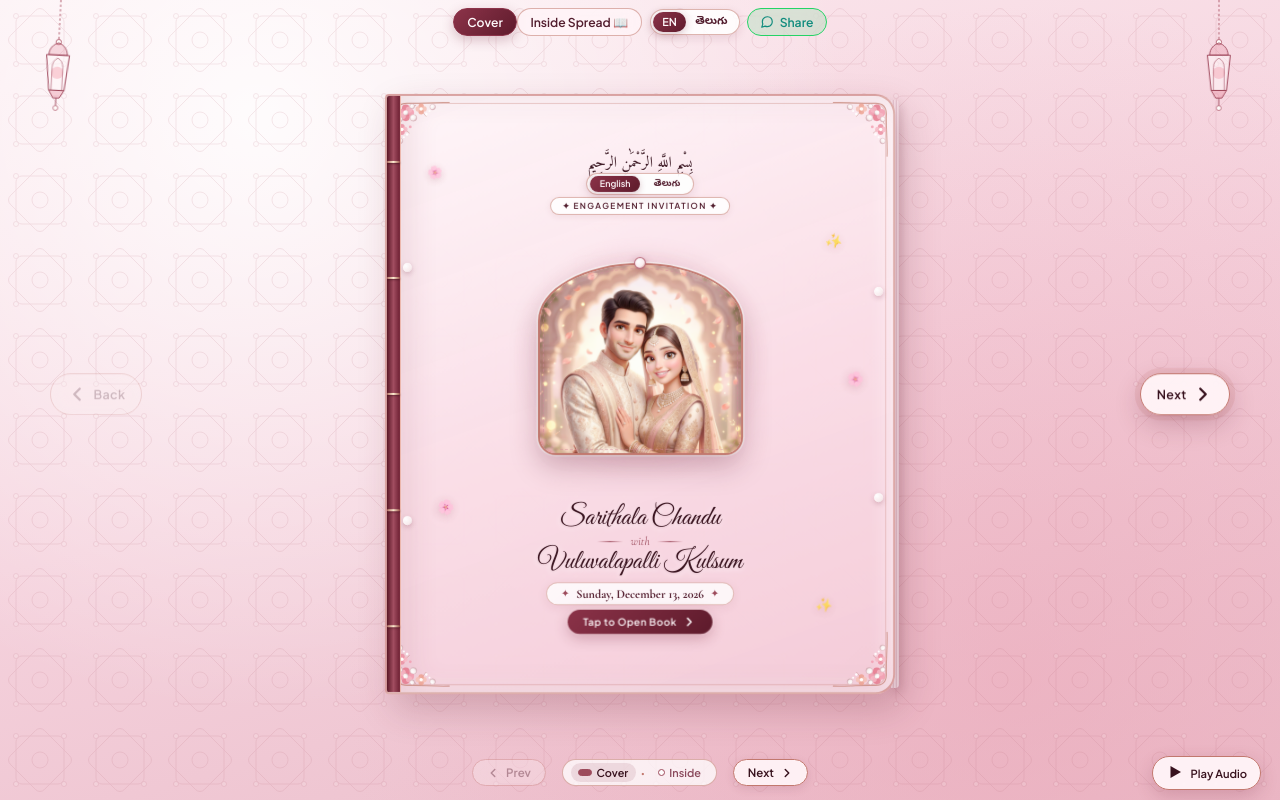
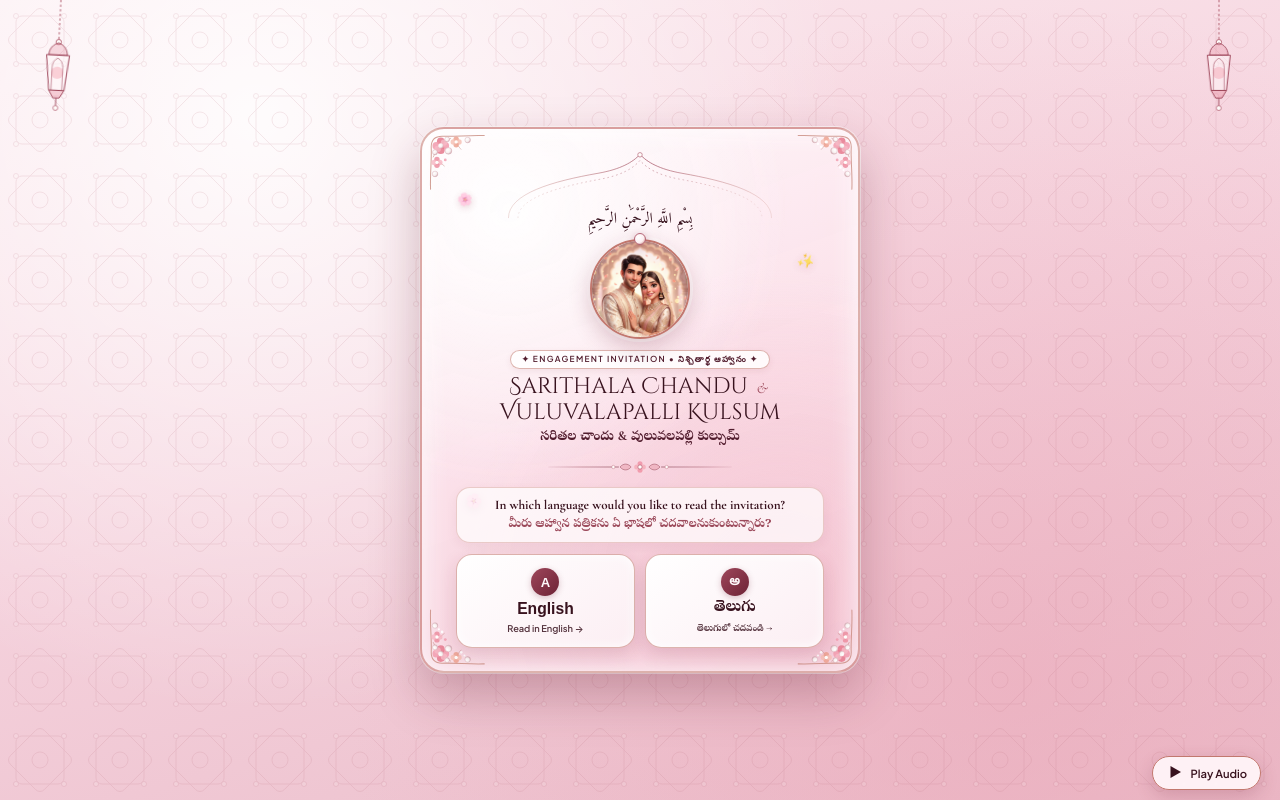
Before and after one commit to Chandu1123/Engagement_invitation, a React (Vite) app: page / in a window 1280 px wide. Built offline with nearby package versions, Linux system fonts and the light colour scheme; the HTML template or start-up script is replaced by a standard one.

Commit message:
Add welcome language selection screen before viewing book and update Telugu name to సరితల చాందు

```diff
--- a/src/components/InvitationBook.jsx
+++ b/src/components/InvitationBook.jsx
@@ -127,15 +127,17 @@ function CelestialCountdownDial({
  * InvitationBook
  *
  * Interactive Luxury Handcrafted Floral-Resin & Pearl Engagement Invitation Book:
- * - Bilingual Support: Instant toggle between English ('en') and Telugu ('te' - తెలుగు).
- * - Guaranteed to ALWAYS start on the Front Cover (Face of the Book) on both Phone and Desktop.
+ * - Starts with a Royal Welcome Language Gate asking the guest whether they want to read in English or Telugu (తెలుగు).
+ * - After selecting a language, unveils the Front Cover (Face of the Book) in their chosen language.
  * - Mobile View: 3D Page-Turning Hardcover Book (Cover -> Blessings -> Venue & Maps).
  * - Desktop View: Centered closed cover unfolding into a 2-sided open book spread.
- * - Creative Celestial Pearl & Rose-Gold Medallion Dials for the live countdown.
  */
 export default function InvitationBook({ config, onFirstOpen }) {
   const { couple, welcome, greeting, date, venue, dua, sharing, translations } =
     config;
+
+  // Step 0: Ask the user which language they want to read BEFORE showing the book
+  const [hasChosenLanguage, setHasChosenLanguage] = useState(false);
 
   // Language state: 'en' (English) or 'te' (Telugu)
   const [language, setLanguage] = useState('en');
@@ -238,8 +240,22 @@ export default function InvitationBook({ config, onFirstOpen }) {
     }
   }, [onFirstOpen]);
 
+  // Handler when the guest chooses their language on the initial welcome gate
+  const handleInitialLanguageChoice = (langCode) => {
+    lastNavTimeRef.current = Date.now();
+    setLanguage(langCode);
+    setIsOpen(false);
+    setMobilePage(0);
+    setHasChosenLanguage(true);
+    triggerOpenAudio();
+  };
+
   // Desktop open / close
   const handleOpenDesktop = useCallback(() => {
+    const now = Date.now();
+    if (now - lastNavTimeRef.current < 350) return;
+    lastNavTimeRef.current = now;
+
     if (!isOpen) {
       triggerOpenAudio();
     }
@@ -248,6 +264,10 @@ export default function InvitationBook({ config, onFirstOpen }) {
   }, [isOpen, triggerOpenAudio]);
 
   const handleCloseDesktop = useCallback(() => {
+    const now = Date.now();
+    if (now - lastNavTimeRef.current < 350) return;
+    lastNavTimeRef.current = now;
+
     setIsOpen(false);
     setMobilePage(0);
   }, []);
@@ -271,6 +291,7 @@ export default function InvitationBook({ config, onFirstOpen }) {
   );
 
   const handleNext = useCallback(() => {
+    if (!hasChosenLanguage) return;
     if (isMobile) {
       if (mobilePage < 2) {
         handleGoToMobilePage(mobilePage + 1);
@@ -278,9 +299,16 @@ export default function InvitationBook({ config, onFirstOpen }) {
     } else {
       handleOpenDesktop();
     }
-  }, [isMobile, mobilePage, handleGoToMobilePage, handleOpenDesktop]);
+  }, [
+    hasChosenLanguage,
+    isMobile,
+    mobilePage,
+    handleGoToMobilePage,
+    handleOpenDesktop,
+  ]);
 
   const handlePrev = useCallback(() => {
+    if (!hasChosenLanguage) return;
     if (isMobile) {
       if (mobilePage > 0) {
         handleGoToMobilePage(mobilePage - 1);
@@ -288,11 +316,12 @@ export default function InvitationBook({ config, onFirstOpen }) {
     } else {
       handleCloseDesktop();
     }
-  }, [isMobile, mobilePage, handleGoToMobilePage, handleCloseDesktop]);
+  }, [hasChosenLanguage, isMobile, mobilePage, handleGoToMobilePage, handleCloseDesktop]);
 
   // Keyboard navigation
   useEffect(() => {
     const handleKeyDown = (e) => {
+      if (!hasChosenLanguage) return;
       if (e.key === 'ArrowRight' || e.key === ' ' || e.key === 'Enter') {
         handleNext();
       } else if (e.key === 'ArrowLeft' || e.key === 'Escape') {
@@ -301,16 +330,17 @@ export default function InvitationBook({ config, onFirstOpen }) {
     };
     window.addEventListener('keydown', handleKeyDown);
     return () => window.removeEventListener('keydown', handleKeyDown);
-  }, [handleNext, handlePrev]);
+  }, [hasChosenLanguage, handleNext, handlePrev]);
 
   // Mobile touch swipe gestures
   const handleTouchStart = (e) => {
+    if (!hasChosenLanguage) return;
     touchStartXRef.current = e.touches[0].clientX;
     touchStartYRef.current = e.touches[0].clientY;
   };
 
   const handleTouchEnd = (e) => {
-    if (touchStartXRef.current === null) return;
+    if (!hasChosenLanguage || touchStartXRef.current === null) return;
     const deltaX = e.changedTouches[0].clientX - touchStartXRef.current;
     const deltaY = Math.abs(
       e.changedTouches[0].clientY - (touchStartYRef.current || 0)
@@ -323,7 +353,7 @@ export default function InvitationBook({ config, onFirstOpen }) {
     touchStartYRef.current = null;
   };
 
-  // Language switch handler (stops propagation so tapping on the cover doesn't flip page)
+  // Language switch handler once inside the book
   const handleSelectLanguage = (langCode, e) => {
     if (e) e.stopPropagation();
     setLanguage(langCode);
@@ -340,10 +370,107 @@ export default function InvitationBook({ config, onFirstOpen }) {
   };
 
   // --------------------------------------------------------------------------
+  // STEP 0: PRE-BOOK LANGUAGE SELECTION WELCOME SCREEN
+  // --------------------------------------------------------------------------
+  if (!hasChosenLanguage) {
+    return (
+      <div className="twoside-book-viewport lang-gate-viewport">
+        <div
+          className="language-welcome-gate"
+          role="dialog"
+          aria-modal="true"
+          aria-labelledby="lang-gate-title"
+        >
+          <CornerOrnament position="top-left" />
+          <CornerOrnament position="top-right" />
+          <CornerOrnament position="bottom-left" />
+          <CornerOrnament position="bottom-right" />
+          <MosqueArchCrown className="page-arch" />
+
+          {/* Ambient Floating Rose Petals & Sparkles */}
+          <div className="cover-ambient-effects" aria-hidden="true">
+            <span className="floating-petal petal-1">🌸</span>
+            <span className="floating-petal petal-2">✨</span>
+            <span className="floating-petal petal-3">🌸</span>
+            <span className="floating-petal petal-4">✨</span>
+          </div>
+
+          <div className="lang-gate-body">
+            <p className="arabic-bismillah-cover" lang="ar" dir="rtl">
+              {welcome.bismillahArabic}
+            </p>
+
+            {/* 3D Couple Cameo Preview */}
+            <div className="lang-gate-cameo-wrap">
+              <span className="portrait-crown-pearl" aria-hidden="true" />
+              <div className="lang-gate-cameo">
+                <img
+                  src="./images/couple-3d.png"
+                  alt="Sarithala Chandu & Vuluvalapalli Kulsum"
+                  className="lang-gate-cameo-img"
+                />
+              </div>
+            </div>
+
+            {/* Bilingual Couple Header */}
+            <div className="lang-gate-couple-header">
+              <span className="welcome-badge-cover">
+                ✦ Engagement Invitation • నిశ్చితార్థ ఆహ్వానం ✦
+              </span>
+              <h1 id="lang-gate-title" className="lang-gate-names-en">
+                Sarithala Chandu <span>&amp;</span> Vuluvalapalli Kulsum
+              </h1>
+              <p className="lang-gate-names-te" lang="te">
+                సరితల చాందు &amp; వులువలపల్లి కుల్సుమ్
+              </p>
+            </div>
+
+            <FloralGoldDivider />
+
+            {/* Bilingual Prompt */}
+            <div className="lang-gate-prompt-box">
+              <p className="lang-gate-prompt-en">
+                In which language would you like to read the invitation?
+              </p>
+              <p className="lang-gate-prompt-te" lang="te">
+                మీరు ఆహ్వాన పత్రికను ఏ భాషలో చదవాలనుకుంటున్నారు?
+              </p>
+            </div>
+
+            {/* Two Luxury Language Choice Cards/Buttons */}
+            <div className="lang-gate-choice-grid">
+              <button
+                type="button"
+                className="lang-choice-card lang-choice-card--en"
+                onClick={() => handleInitialLanguageChoice('en')}
+              >
+                <span className="lang-choice-badge">A</span>
+                <span className="lang-choice-main">English</span>
+                <span className="lang-choice-sub">Read in English →</span>
+              </button>
+
+              <button
+                type="button"
+                className="lang-choice-card lang-choice-card--te"
+                onClick={() => handleInitialLanguageChoice('te')}
+                lang="te"
+              >
+                <span className="lang-choice-badge">అ</span>
+                <span className="lang-choice-main">తెలుగు</span>
+                <span className="lang-choice-sub">తెలుగులో చదవండి →</span>
+              </button>
+            </div>
+          </div>
+        </div>
+      </div>
+    );
+  }
+
+  // --------------------------------------------------------------------------
   // SHARED PAGE CONTENT RENDERERS
   // --------------------------------------------------------------------------
 
-  // 1. FRONT COVER (Face of the Book with 3D Animated Couple & Language Selector)
+  // 1. FRONT COVER (Face of the Book with 3D Animated Couple)
   const renderCoverContent = () => (
     <>
       <div className="cover-spine-trim" aria-hidden="true">
@@ -378,39 +505,11 @@ export default function InvitationBook({ config, onFirstOpen }) {
       </div>
 
       <div className="page-body cover-page-body">
-        {/* Top Bismillah Calligraphy & Language Selector */}
+        {/* Top Bismillah Calligraphy & Badge */}
         <div className="cover-header-group">
           <p className="arabic-bismillah-cover" lang="ar" dir="rtl">
             {welcome.bismillahArabic}
           </p>
-
-          {/* Interactive Language Selector Pill right on the Cover */}
-          <div
-            className="cover-lang-selector"
-            role="group"
-            aria-label="Choose Language / భాషను ఎంచుకోండి"
-            onClick={(e) => e.stopPropagation()}
-          >
-            <button
-              type="button"
-              className={`cover-lang-btn ${
-                language === 'en' ? 'cover-lang-btn--active' : ''
-              }`}
-              onClick={(e) => handleSelectLanguage('en', e)}
-            >
-              English
-            </button>
-            <button
-              type="button"
-              className={`cover-lang-btn cover-lang-btn--te ${
-                language === 'te' ? 'cover-lang-btn--active' : ''
-              }`}
-              onClick={(e) => handleSelectLanguage('te', e)}
-              lang="te"
-            >
-              తెలుగు
-            </button>
-          </div>
 
           <span className="welcome-badge-cover">
             ✦ {t.badgeText || welcome.badgeText} ✦
@@ -823,7 +922,7 @@ export default function InvitationBook({ config, onFirstOpen }) {
   };
 
   // --------------------------------------------------------------------------
-  // RENDER COMPONENT
+  // RENDER COMPONENT (BOOK VIEWPORT)
   // --------------------------------------------------------------------------
   const isBackDisabled = isMobile ? mobilePage === 0 : !isOpen;
   const isNextDisabled = isMobile ? mobilePage === 2 : isOpen;
--- a/src/config.js
+++ b/src/config.js
@@ -139,7 +139,7 @@ const invitationConfig = {
     te: {
       langLabel: "తెలుగు",
       readInPrompt: "భాష:",
-      groomName: "సరితల చందు",
+      groomName: "సరితల చాందు",
       brideName: "వులువలపల్లి కుల్సుమ్",
       withConjunction: "మరియు",
       groomRole: "వరుడు",
@@ -167,7 +167,7 @@ const invitationConfig = {
       openMapsBtn: "గూగుల్ మ్యాప్స్ లొకేషన్ చూడండి",
       shareWhatsAppBtn: "వాట్సాప్‌లో షేర్ చేయండి",
       whatsappShareText:
-        "✨ *బిస్మిల్లాహిర్ రహ్మానిర్ రహీమ్* ✨\n\nఅస్సలాము అలైకుమ్! *డిసెంబర్ 13, 2026 (ఆదివారం)* నాడు జరగబోయే *సరితల చందు & వులువలపల్లి కుల్సుమ్* గారి నిశ్చితార్థ వేడుకకు మిమ్మల్ని సాదరంగా ఆహ్వానిస్తున్నాము.\n\n📍 *వేదిక లొకేషన్:* https://maps.app.goo.gl/TFqwUZuLNMvgzB3x8\n\nఆహ్వాన పత్రికను ఇక్కడ చూడండి:",
+        "✨ *బిస్మిల్లాహిర్ రహ్మానిర్ రహీమ్* ✨\n\nఅస్సలాము అలైకుమ్! *డిసెంబర్ 13, 2026 (ఆదివారం)* నాడు జరగబోయే *సరితల చాందు & వులువలపల్లి కుల్సుమ్* గారి నిశ్చితార్థ వేడుకకు మిమ్మల్ని సాదరంగా ఆహ్వానిస్తున్నాము.\n\n📍 *వేదిక లొకేషన్:* https://maps.app.goo.gl/TFqwUZuLNMvgzB3x8\n\nఆహ్వాన పత్రికను ఇక్కడ చూడండి:",
       navCover: "ముఖచిత్రం",
       navBlessings: "ఆశీస్సులు",
       navVenue: "వేదిక",
--- a/src/index.css
+++ b/src/index.css
@@ -2339,3 +2339,222 @@ body {
     font-size: clamp(1.08rem, 2.25vh, 1.38rem);
   }
 }
+
+
+/* ==========================================================================
+   STEP 0: INITIAL LANGUAGE SELECTION WELCOME GATE (.language-welcome-gate)
+   ========================================================================== */
+
+.lang-gate-viewport {
+  display: flex;
+  align-items: center;
+  justify-content: center;
+  padding: 0.75rem;
+}
+
+.language-welcome-gate {
+  position: relative;
+  width: min(92vw, 440px);
+  max-height: 88dvh;
+  padding: clamp(1rem, 2.8vh, 1.75rem) clamp(1rem, 3.5vw, 1.65rem);
+  border-radius: 24px;
+  background:
+    radial-gradient(circle at 20% 15%, rgba(255, 255, 255, 0.94) 0%, transparent 48%),
+    radial-gradient(circle at 82% 85%, rgba(242, 182, 198, 0.48) 0%, transparent 55%),
+    linear-gradient(
+      160deg,
+      rgba(255, 247, 250, 0.99) 0%,
+      rgba(251, 224, 233, 0.97) 52%,
+      rgba(244, 204, 217, 0.98) 100%
+    );
+  border: 2px solid var(--resin-border);
+  box-shadow:
+    0 22px 50px rgba(90, 22, 40, 0.28),
+    0 0 0 1px rgba(255, 255, 255, 0.65),
+    inset 0 0 28px rgba(255, 255, 255, 0.85);
+  display: flex;
+  flex-direction: column;
+  align-items: center;
+  justify-content: center;
+  text-align: center;
+  overflow: hidden;
+  z-index: 40;
+  animation: gateUnveil 0.55s cubic-bezier(0.22, 1, 0.36, 1);
+}
+
+@keyframes gateUnveil {
+  0% {
+    opacity: 0;
+    transform: translateY(12px) scale(0.96);
+  }
+  100% {
+    opacity: 1;
+    transform: translateY(0) scale(1);
+  }
+}
+
+.lang-gate-body {
+  position: relative;
+  z-index: 6;
+  width: 100%;
+  display: flex;
+  flex-direction: column;
+  align-items: center;
+  gap: clamp(0.35rem, 1.1vh, 0.65rem);
+}
+
+.lang-gate-cameo-wrap {
+  position: relative;
+  margin: 0.1rem 0;
+}
+
+.lang-gate-cameo {
+  width: clamp(78px, 12.5vh, 102px);
+  height: clamp(78px, 12.5vh, 102px);
+  border-radius: 50%;
+  overflow: hidden;
+  border: 2.5px solid var(--rose-gold-primary);
+  box-shadow:
+    0 8px 22px rgba(110, 35, 54, 0.24),
+    0 0 0 3px #fff9fb;
+  background: #fdf2f5;
+}
+
+.lang-gate-cameo-img {
+  width: 100%;
+  height: 100%;
+  object-fit: cover;
+  object-position: center 15%;
+  display: block;
+}
+
+.lang-gate-couple-header {
+  display: flex;
+  flex-direction: column;
+  align-items: center;
+  gap: 0.18rem;
+}
+
+.lang-gate-names-en {
+  font-family: var(--font-display);
+  font-size: clamp(1.35rem, 2.8vh, 1.75rem);
+  font-weight: 400;
+  color: var(--ink-900);
+  line-height: 1.15;
+  margin: 0.1rem 0 0;
+}
+
+.lang-gate-names-en span {
+  font-family: var(--font-serif);
+  font-style: italic;
+  font-size: 0.95rem;
+  color: var(--rose-gold-deep);
+  margin: 0 0.2rem;
+}
+
+.lang-gate-names-te {
+  font-family: 'Noto Serif Telugu', var(--font-serif);
+  font-size: clamp(0.84rem, 1.65vh, 1.02rem);
+  font-weight: 700;
+  color: var(--ink-800);
+  margin: 0;
+}
+
+.lang-gate-prompt-box {
+  background: rgba(255, 255, 255, 0.72);
+  border: 1px solid rgba(194, 120, 110, 0.35);
+  border-radius: 14px;
+  padding: clamp(0.45rem, 1.1vh, 0.7rem) 0.85rem;
+  width: 96%;
+  box-shadow: 0 4px 12px rgba(110, 35, 54, 0.06);
+}
+
+.lang-gate-prompt-en {
+  font-family: var(--font-serif);
+  font-size: clamp(0.82rem, 1.55vh, 0.98rem);
+  font-weight: 700;
+  color: var(--ink-900);
+  margin: 0 0 0.2rem;
+}
+
+.lang-gate-prompt-te {
+  font-family: 'Noto Serif Telugu', var(--font-serif);
+  font-size: clamp(0.76rem, 1.45vh, 0.92rem);
+  font-weight: 600;
+  color: var(--rose-gold-deep);
+  margin: 0;
+}
+
+.lang-gate-choice-grid {
+  display: grid;
+  grid-template-columns: 1fr 1fr;
+  gap: 0.65rem;
+  width: 96%;
+  margin-top: 0.15rem;
+}
+
+.lang-choice-card {
+  appearance: none;
+  border: 1.5px solid rgba(194, 120, 110, 0.55);
+  border-radius: 16px;
+  padding: clamp(0.65rem, 1.6vh, 0.95rem) 0.5rem;
+  background: linear-gradient(145deg, #ffffff 0%, #fceef3 100%);
+  color: var(--ink-900);
+  display: flex;
+  flex-direction: column;
+  align-items: center;
+  justify-content: center;
+  gap: 0.22rem;
+  cursor: pointer;
+  box-shadow:
+    0 6px 18px rgba(110, 35, 54, 0.14),
+    inset 0 0 12px rgba(255, 255, 255, 0.9);
+  transition: transform 0.22s ease, box-shadow 0.22s ease, background 0.22s ease;
+}
+
+.lang-choice-card:hover,
+.lang-choice-card:active {
+  transform: translateY(-3px) scale(1.02);
+  background: linear-gradient(135deg, #8c3349 0%, #5e1b2c 100%);
+  color: #fff9fb;
+  border-color: #ebb4a9;
+  box-shadow: 0 10px 24px rgba(110, 35, 54, 0.32);
+}
+
+.lang-choice-badge {
+  width: 28px;
+  height: 28px;
+  border-radius: 50%;
+  background: linear-gradient(135deg, #9e475b 0%, #6d2235 100%);
+  color: #fff9fb;
+  font-weight: 700;
+  font-size: 0.82rem;
+  display: inline-flex;
+  align-items: center;
+  justify-content: center;
+  box-shadow: 0 2px 6px rgba(110, 35, 54, 0.25);
+}
+
+.lang-choice-card:hover .lang-choice-badge,
+.lang-choice-card:active .lang-choice-badge {
+  background: #fff9fb;
+  color: #6d2235;
+}
+
+.lang-choice-main {
+  font-size: clamp(0.98rem, 1.9vh, 1.15rem);
+  font-weight: 700;
+  line-height: 1.2;
+}
+
+.lang-choice-card--te .lang-choice-main,
+.lang-choice-card--te .lang-choice-sub {
+  font-family: 'Noto Serif Telugu', var(--font-serif);
+}
+
+.lang-choice-sub {
+  font-family: var(--font-sans);
+  font-size: clamp(0.58rem, 1.05vh, 0.68rem);
+  font-weight: 600;
+  opacity: 0.85;
+}
```
